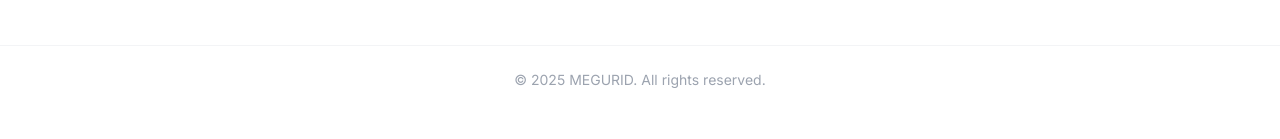
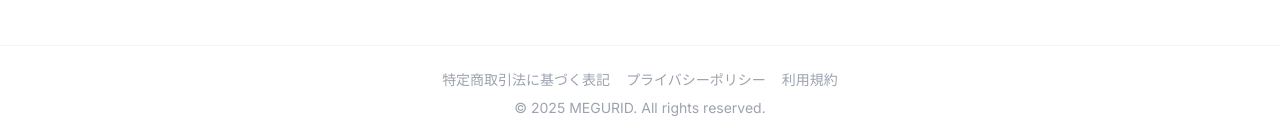
Before and after one commit to kouchi088/apotheke-fragrance-site, a Next.js app: page / in a window 1280 px wide. Shown: the part 1269-1408 px from the top of the page. Before the commit the page ends 1383 px from the top, so only its background shows below. Built offline with nearby package versions, Linux system fonts and the light colour scheme; no server answers.

Commit message:
feat: Add footer links and placeholder pages
Adds legal, privacy policy, and terms of service links to the common footer component.
Creates placeholder pages for these links (`/legal`, `/privacy`, `/terms`).
Also includes user-initiated changes to `concept/page.tsx` and public assets.

```diff
--- a/src/app/concept/page.tsx
+++ b/src/app/concept/page.tsx
@@ -13,7 +13,7 @@ export default function ConceptPage() {
         <section className="mb-16">
           <div className="relative w-full h-96 bg-accent">
             <Image
-              src="/concept-main.jpg"
+              src="/concept-1.jpg"
               alt="Brand concept image"
               fill
               style={{ objectFit: 'cover' }}
--- /dev/null
+++ b/src/app/legal/page.tsx
@@ -0,0 +1,8 @@
+export default function LegalPage() {
+  return (
+    <main className="container mx-auto px-4 py-16">
+      <h1 className="text-3xl font-bold mb-6">特定商取引法に基づく表記</h1>
+      <p>あああああ</p>
+    </main>
+  );
+}
--- /dev/null
+++ b/src/app/privacy/page.tsx
@@ -0,0 +1,8 @@
+export default function PrivacyPage() {
+  return (
+    <main className="container mx-auto px-4 py-16">
+      <h1 className="text-3xl font-bold mb-6">プライバシーポリシー</h1>
+      <p>あああああ</p>
+    </main>
+  );
+}
--- /dev/null
+++ b/src/app/terms/page.tsx
@@ -0,0 +1,8 @@
+export default function TermsPage() {
+  return (
+    <main className="container mx-auto px-4 py-16">
+      <h1 className="text-3xl font-bold mb-6">利用規約</h1>
+      <p>あああああ</p>
+    </main>
+  );
+}
--- a/src/components/Footer.tsx
+++ b/src/components/Footer.tsx
@@ -1,8 +1,15 @@
+
+import Link from 'next/link';
 
 const Footer = () => {
   return (
     <footer className="w-full py-6 mt-12 border-t border-accent">
       <div className="container mx-auto text-center text-secondary text-sm">
+        <div className="flex justify-center space-x-4 mb-2">
+          <Link href="/legal" className="hover:text-primary">特定商取引法に基づく表記</Link>
+          <Link href="/privacy" className="hover:text-primary">プライバシーポリシー</Link>
+          <Link href="/terms" className="hover:text-primary">利用規約</Link>
+        </div>
         <p>&copy; {new Date().getFullYear()} MEGURID. All rights reserved.</p>
       </div>
     </footer>
```
Also changed, not shown: 1 other file (tests, documents, lock files or other folders).
